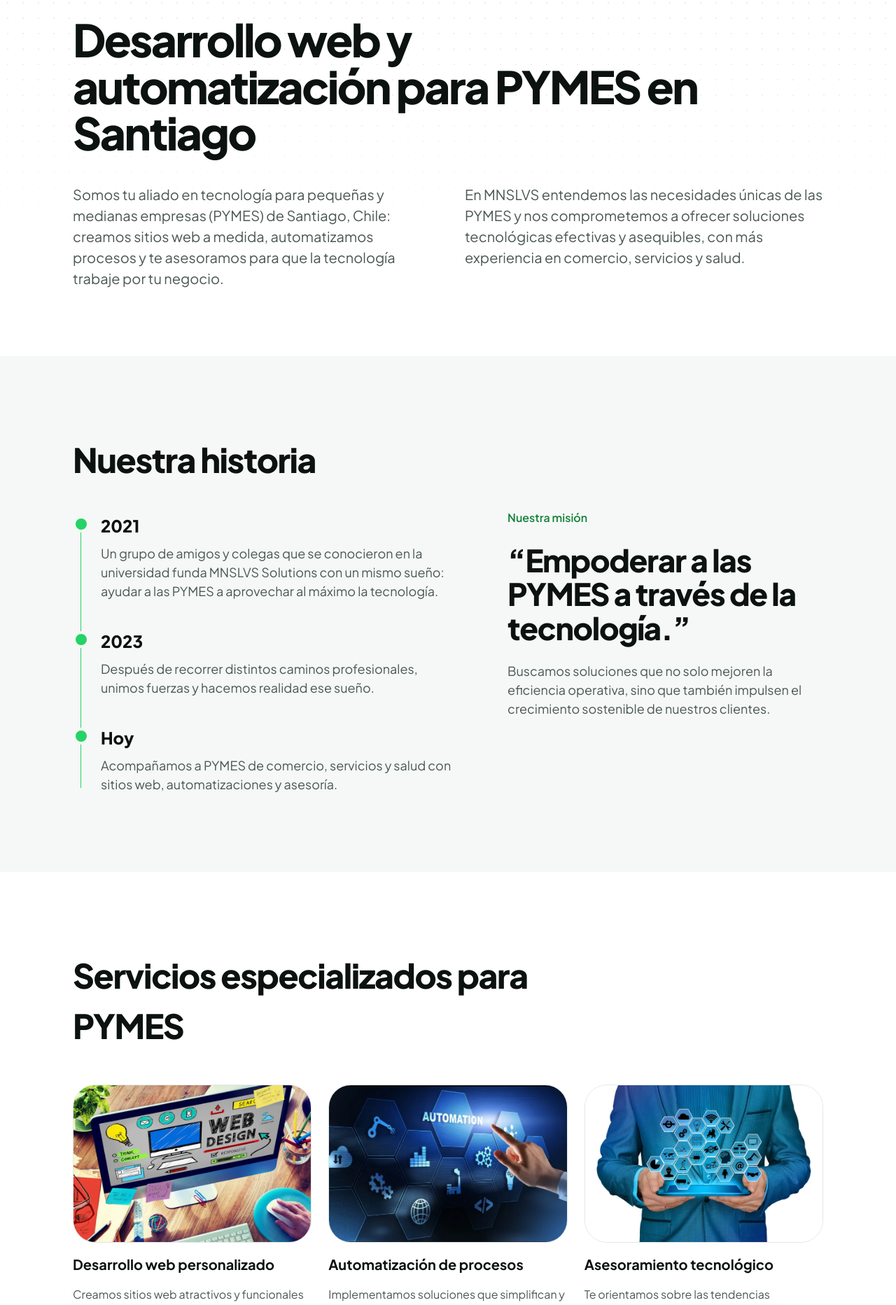
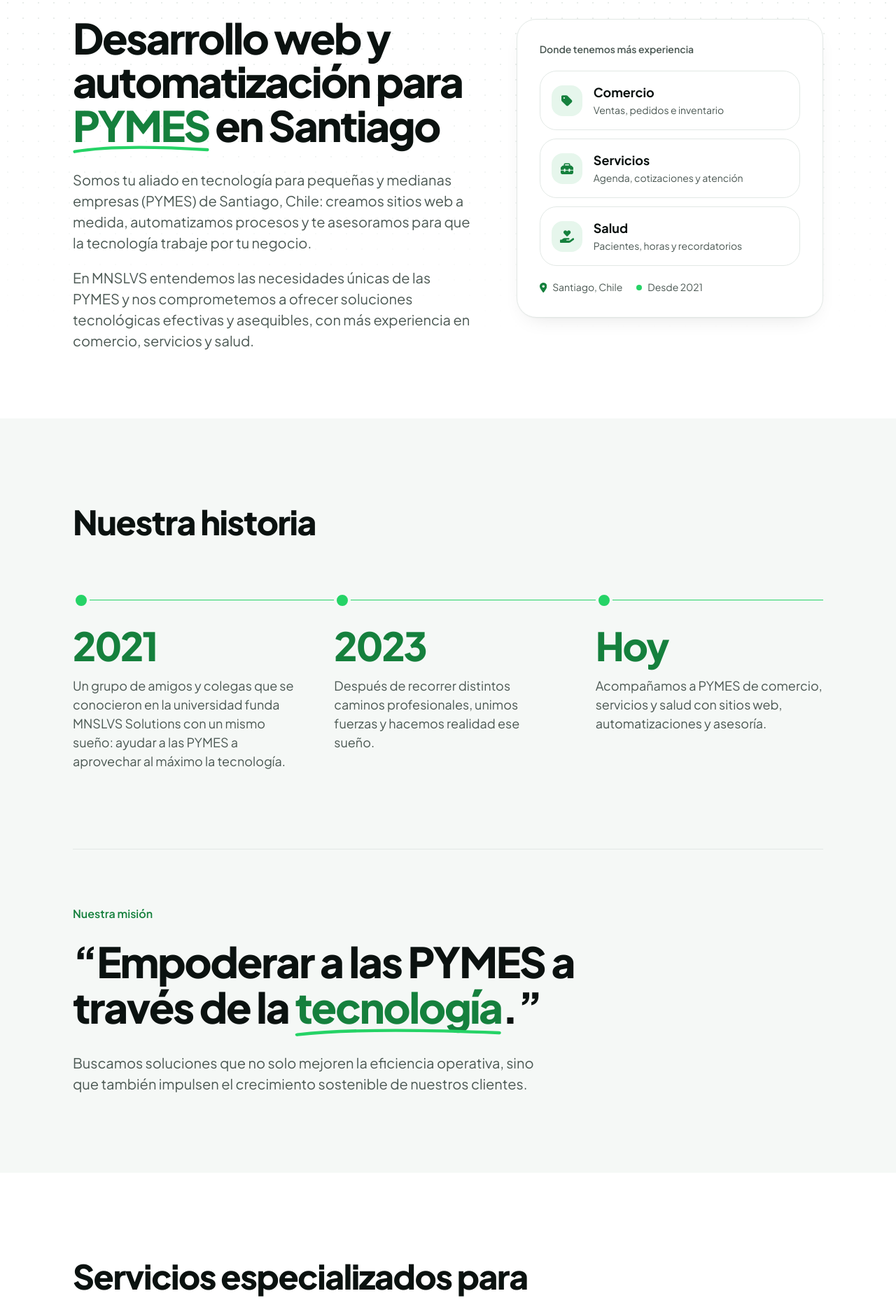
Before and after one commit to emonsalves/AWS-Frontend, a React (Vite) app: page /About in a window 1280 px wide. Shown: the part 185-2050 px from the top of the page at 70% size. Built offline with nearby package versions, Linux system fonts and the light colour scheme; what tailwindcss-animated would draw is missing.

Commit message:
feat(nosotros): rubros, línea de tiempo horizontal y servicios ilustrados
Reemplaza las fotos de stock por las ilustraciones propias de la Home y destaca la misión con el subrayado dibujado.

```diff
--- a/src/config/about.js
+++ b/src/config/about.js
@@ -5,10 +5,21 @@
 export const about = {
     label: "Nosotros",
     title: "Desarrollo web y automatización para PYMES en Santiago",
+    highlight: "PYMES",
     intro: [
         "Somos tu aliado en tecnología para pequeñas y medianas empresas (PYMES) de Santiago, Chile: creamos sitios web a medida, automatizamos procesos y te asesoramos para que la tecnología trabaje por tu negocio.",
         "En MNSLVS entendemos las necesidades únicas de las PYMES y nos comprometemos a ofrecer soluciones tecnológicas efectivas y asequibles, con más experiencia en comercio, servicios y salud.",
     ],
+
+    sectors: {
+        title: "Donde tenemos más experiencia",
+        items: [
+            { icon: "tag", name: "Comercio", text: "Ventas, pedidos e inventario" },
+            { icon: "toolbox", name: "Servicios", text: "Agenda, cotizaciones y atención" },
+            { icon: "hand-holding-heart", name: "Salud", text: "Pacientes, horas y recordatorios" },
+        ],
+        since: "Desde 2021",
+    },
 
     history: {
         title: "Nuestra historia",
@@ -31,6 +42,7 @@ export const about = {
     mission: {
         title: "Nuestra misión",
         quote: "Empoderar a las PYMES a través de la tecnología.",
+        highlight: "tecnología",
         text: "Buscamos soluciones que no solo mejoren la eficiencia operativa, sino que también impulsen el crecimiento sostenible de nuestros clientes.",
     },
 
@@ -40,17 +52,23 @@ export const about = {
             {
                 title: "Desarrollo web personalizado",
                 text: "Creamos sitios web atractivos y funcionales que se adaptan a las necesidades específicas de tu PYME.",
-                image: "/images/servicios/diseno.webp",
+                visual: "web",
             },
             {
                 title: "Automatización de procesos",
                 text: "Implementamos soluciones que simplifican y automatizan tareas, liberando tiempo para que te concentres en hacer crecer tu negocio.",
-                image: "/images/servicios/automatizacion.webp",
+                visual: "automation",
             },
             {
                 title: "Asesoramiento tecnológico",
                 text: "Te orientamos sobre las tendencias tecnológicas que de verdad pueden beneficiar a tu PYME.",
-                image: "/images/servicios/asesoria.webp",
+                visual: "advice",
+                // Lista ilustrativa de la tarjeta: lo que conviene y lo que no
+                example: [
+                    { text: "Correo y dominio propio", keep: true },
+                    { text: "Inventario en la nube", keep: true },
+                    { text: "Software que no usas", keep: false },
+                ],
             },
         ],
     },
--- a/src/features/about/components/AboutIntro.jsx
+++ b/src/features/about/components/AboutIntro.jsx
@@ -1,21 +1,31 @@
+import Highlight from "../../../components/illustrations/Highlight";
+import { Icon } from "../../../components/ui";
 import { about } from "../../../config/about";
+import { site } from "../../../config/site";
 
-const AboutIntro = () => (
+const AboutIntro = () => {
+    const { sectors } = about;
+    const [titleStart, titleEnd] = about.title.split(about.highlight);
+
+    return (
         <section aria-labelledby="nosotros-titulo" className="relative overflow-hidden">
             <div
                 aria-hidden="true"
                 className="pointer-events-none absolute inset-0 bg-[radial-gradient(#E2E8E5_1px,transparent_1px)] [mask-image:linear-gradient(to_bottom,black,transparent_85%)] bg-[size:22px_22px] dark:bg-[radial-gradient(#1E2A25_1px,transparent_1px)]"
             />
-        <div className="relative mx-auto max-w-6xl px-5 pt-14 pb-16 sm:px-10 sm:pt-24 sm:pb-24">
+            <div className="relative mx-auto grid max-w-6xl items-center gap-12 px-5 pt-14 pb-16 sm:px-10 sm:pt-24 sm:pb-24 lg:grid-cols-[1.3fr_1fr] lg:gap-16">
+                <div>
                     <p className="anim-rise mb-5 font-semibold text-primary-700 dark:text-primary-400">{about.label}</p>
                     <h1
                         id="nosotros-titulo"
-                className="anim-rise max-w-4xl text-[40px] leading-[1.04] font-extrabold tracking-[-0.04em] text-ink sm:text-[64px] dark:text-night-text"
+                        className="anim-rise text-[40px] leading-[1.04] font-extrabold tracking-[-0.04em] text-ink sm:text-[60px] dark:text-night-text"
                         style={{ "--delay": "80ms" }}
                     >
-                {about.title}
+                        {titleStart}
+                        <Highlight>{about.highlight}</Highlight>
+                        {titleEnd}
                     </h1>
-            <div className="mt-10 grid gap-6 text-lg text-ink-muted sm:text-xl lg:grid-cols-2 lg:gap-12 dark:text-night-muted">
+                    <div className="mt-8 flex flex-col gap-5 text-lg text-ink-muted sm:text-xl dark:text-night-muted">
                         {about.intro.map((paragraph, index) => (
                             <p key={paragraph} className="anim-rise" style={{ "--delay": `${180 + index * 100}ms` }}>
                                 {paragraph}
@@ -23,7 +33,43 @@ const AboutIntro = () => (
                         ))}
                     </div>
                 </div>
+
+                <div
+                    className="anim-rise rounded-[28px] border border-paper-line bg-paper p-6 shadow-custom-light sm:p-8 dark:border-night-line dark:bg-night-soft dark:shadow-custom-dark"
+                    style={{ "--delay": "260ms" }}
+                >
+                    <h2 className="text-sm font-semibold text-ink-muted dark:text-night-muted">{sectors.title}</h2>
+                    <ul className="mt-5 flex flex-col gap-3">
+                        {sectors.items.map((sector, index) => (
+                            <li
+                                key={sector.name}
+                                className="anim-rise flex items-center gap-4 rounded-2xl border border-paper-line p-4 transition-colors hover:border-primary-500/60 dark:border-night-line"
+                                style={{ "--delay": `${420 + index * 140}ms` }}
+                            >
+                                <span className="flex h-11 w-11 shrink-0 items-center justify-center rounded-xl bg-paper-accent text-lg text-primary-700 dark:bg-night-accent dark:text-primary-400">
+                                    <Icon name={sector.icon} />
+                                </span>
+                                <span>
+                                    <strong className="block text-lg text-ink dark:text-night-text">{sector.name}</strong>
+                                    <span className="text-sm text-ink-muted dark:text-night-muted">{sector.text}</span>
+                                </span>
+                            </li>
+                        ))}
+                    </ul>
+                    <p className="mt-5 flex flex-wrap items-center gap-x-5 gap-y-2 text-sm text-ink-muted dark:text-night-muted">
+                        <span className="flex items-center gap-2">
+                            <Icon name="location-dot" className="text-primary-700 dark:text-primary-400" />
+                            {site.location}
+                        </span>
+                        <span className="flex items-center gap-2">
+                            <span className="h-2 w-2 rounded-full bg-primary-500" />
+                            {sectors.since}
+                        </span>
+                    </p>
+                </div>
+            </div>
         </section>
     );
+};
 
 export default AboutIntro;
--- a/src/features/about/components/AboutServices.jsx
+++ b/src/features/about/components/AboutServices.jsx
@@ -1,3 +1,4 @@
+import ServiceVisual from "../../../components/illustrations/ServiceVisual";
 import { about } from "../../../config/about";
 
 const AboutServices = () => {
@@ -12,18 +13,16 @@ const AboutServices = () => {
             >
                 {services.title}
             </h2>
-            <ul className="grid grid-cols-1 gap-6 md:grid-cols-3">
+            <ul className="grid grid-cols-1 gap-5 md:grid-cols-3">
                 {services.items.map((service, index) => (
-                    <li key={service.title} data-reveal style={{ "--delay": `${index * 120}ms` }} className="group flex flex-col gap-4">
-                        <div className="overflow-hidden rounded-3xl border border-paper-line dark:border-night-line">
-                            <img
-                                src={service.image}
-                                alt=""
-                                loading="lazy"
-                                width="400"
-                                height="260"
-                                className="h-56 w-full object-cover transition-transform duration-700 group-hover:scale-105"
-                            />
+                    <li
+                        key={service.title}
+                        data-reveal
+                        style={{ "--delay": `${index * 120}ms` }}
+                        className="flex flex-col gap-5 rounded-3xl border border-paper-line bg-paper-soft p-6 transition duration-300 hover:-translate-y-1 hover:border-primary-500/60 hover:shadow-custom-light dark:border-night-line dark:bg-night-soft dark:hover:border-primary-500/50 dark:hover:shadow-custom-dark"
+                    >
+                        <div className="flex min-h-48 flex-col justify-center">
+                            <ServiceVisual kind={service.visual} example={service.example} />
                         </div>
                         <h3 className="text-xl font-bold text-ink dark:text-night-text">{service.title}</h3>
                         <p className="text-ink-muted dark:text-night-muted">{service.text}</p>
--- a/src/features/about/components/AboutStory.jsx
+++ b/src/features/about/components/AboutStory.jsx
@@ -1,40 +1,55 @@
+import Highlight from "../../../components/illustrations/Highlight";
 import { about } from "../../../config/about";
 
 const AboutStory = () => {
     const { history, mission } = about;
+    const [quoteStart, quoteEnd] = mission.quote.split(mission.highlight);
 
     return (
         <section aria-labelledby="historia" className="bg-paper-soft dark:bg-night-soft">
-            <div className="mx-auto grid max-w-6xl gap-14 px-5 py-16 sm:px-10 sm:py-28 lg:grid-cols-[1.2fr_1fr] lg:gap-20">
-                <div>
+            <div className="mx-auto max-w-6xl px-5 py-16 sm:px-10 sm:py-28">
                 <h2
                     id="historia"
                     data-reveal
-                        className="mb-10 text-[32px] leading-[1.08] font-extrabold tracking-[-0.03em] text-ink sm:text-5xl dark:text-night-text"
+                    className="mb-12 text-[32px] leading-[1.08] font-extrabold tracking-[-0.03em] text-ink sm:mb-16 sm:text-5xl dark:text-night-text"
                 >
                     {history.title}
                 </h2>
-                    <ol className="relative flex flex-col gap-10 pl-10">
-                        <span aria-hidden="true" data-reveal className="reveal-line-y absolute top-2 bottom-2 left-[11px] w-px bg-primary-500" />
-                        {history.milestones.map((milestone, index) => (
-                            <li key={milestone.year} data-reveal style={{ "--delay": `${150 + index * 200}ms` }} className="relative">
+
+                <ol className="relative grid gap-10 pl-10 lg:grid-cols-3 lg:gap-12 lg:pt-12 lg:pl-0">
                     <span
                         aria-hidden="true"
-                                    className="absolute top-1 -left-10 h-6 w-6 rounded-full border-4 border-paper-soft bg-primary-500 dark:border-night-soft"
+                        data-reveal
+                        className="reveal-line-y absolute top-2 bottom-2 left-[11px] w-px bg-primary-500 lg:hidden"
                     />
-                                <p className="text-2xl font-extrabold text-ink dark:text-night-text">{milestone.year}</p>
-                                <p className="mt-2 text-lg text-ink-muted dark:text-night-muted">{milestone.text}</p>
+                    <span
+                        aria-hidden="true"
+                        data-reveal
+                        className="reveal-line absolute top-[11px] right-0 left-0 hidden h-px bg-primary-500 lg:block"
+                    />
+                    {history.milestones.map((milestone, index) => (
+                        <li key={milestone.year} data-reveal style={{ "--delay": `${150 + index * 220}ms` }} className="relative">
+                            <span
+                                aria-hidden="true"
+                                className="absolute top-2 -left-10 h-6 w-6 rounded-full border-4 border-paper-soft bg-primary-500 lg:-top-12 lg:left-0 dark:border-night-soft"
+                            />
+                            <p className="text-[44px] leading-none font-extrabold tracking-[-0.04em] text-primary-700 sm:text-[56px] dark:text-primary-400">
+                                {milestone.year}
+                            </p>
+                            <p className="mt-4 text-lg text-ink-muted dark:text-night-muted">{milestone.text}</p>
                         </li>
                     ))}
                 </ol>
-                </div>
-                <div data-reveal className="self-center">
-                    <h2 className="mb-6 font-semibold text-primary-700 dark:text-primary-400">{mission.title}</h2>
-                    <blockquote className="text-[32px] leading-[1.1] font-extrabold tracking-[-0.03em] text-ink sm:text-[44px] dark:text-night-text">
-                        “{mission.quote}”
+
+                <figure data-reveal className="mt-20 border-t border-paper-line pt-14 sm:mt-28 sm:pt-20 dark:border-night-line">
+                    <figcaption className="mb-6 font-semibold text-primary-700 dark:text-primary-400">{mission.title}</figcaption>
+                    <blockquote className="max-w-4xl text-[34px] leading-[1.08] font-extrabold tracking-[-0.035em] text-ink sm:text-[60px] dark:text-night-text">
+                        “{quoteStart}
+                        <Highlight delay="300ms">{mission.highlight}</Highlight>
+                        {quoteEnd}”
                     </blockquote>
-                    <p className="mt-6 text-lg text-ink-muted dark:text-night-muted">{mission.text}</p>
-                </div>
+                    <p className="mt-8 max-w-2xl text-lg text-ink-muted sm:text-xl dark:text-night-muted">{mission.text}</p>
+                </figure>
             </div>
         </section>
     );
```
Lines whose indentation alone changed are shown as unchanged.
